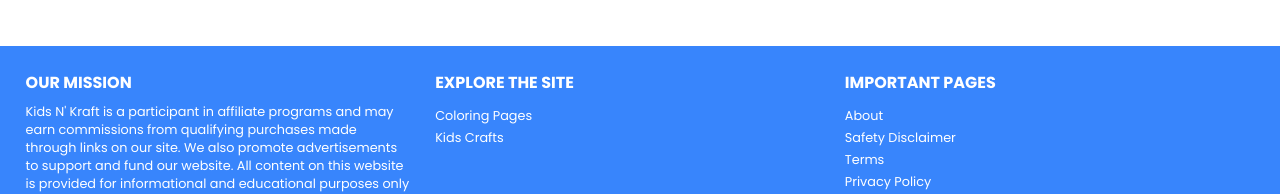
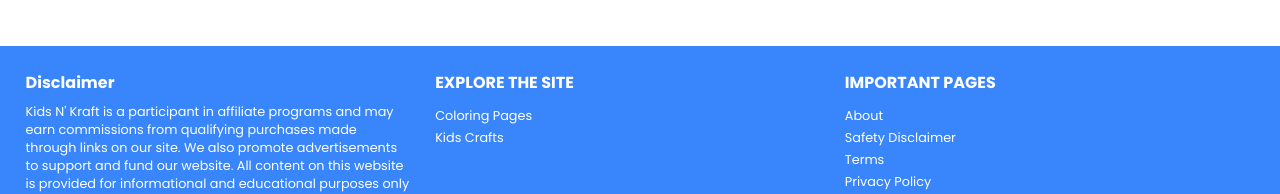
Before and after one commit to noelalam9999/iheartcraftythings.com, a Next.js app: page /login in a window 1280 px wide. Shown: the part 379-573 px from the top of the page. Built offline with nearby package versions, Linux system fonts and the light colour scheme.

Commit message:
bug:icr not working

```diff
--- a/src/components/Footer/index.jsx
+++ b/src/components/Footer/index.jsx
@@ -6,10 +6,10 @@
     <>
       <div className={styles.footer}>
         <div className={styles.ourMission}>
-          <div className={styles.title}>OUR MISSION</div>
+          <div className={styles.title}>Disclaimer</div>
           <div className={styles.passage}>
-            Kids N&apos; Kraft is a participant in affiliate programs and may
-            earn commissions from qualifying purchases made through links on our
+            Kids N' Kraft is a participant in affiliate programs and may earn
+            commissions from qualifying purchases made through links on our
             site. We also promote advertisements to support and fund our
             website. All content on this website is provided for informational
             and educational purposes only and is not intended as a substitute
```
